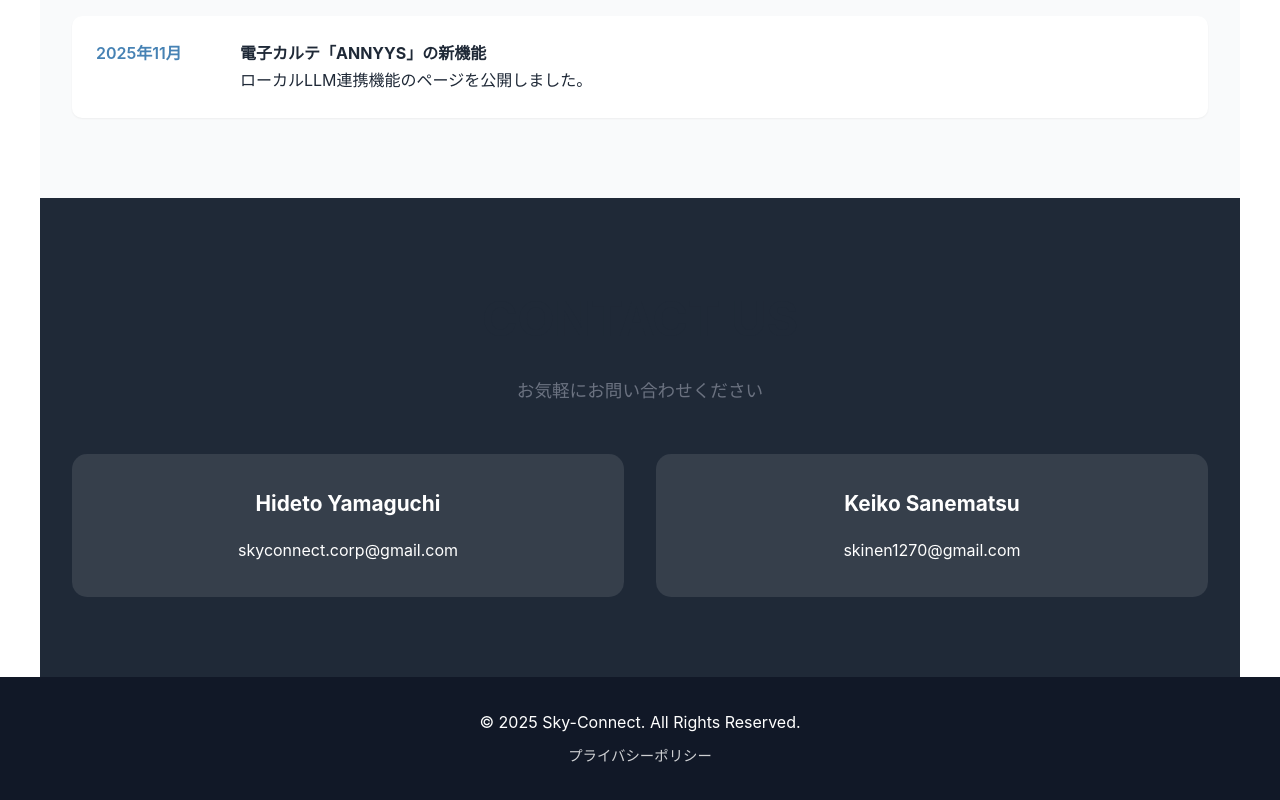
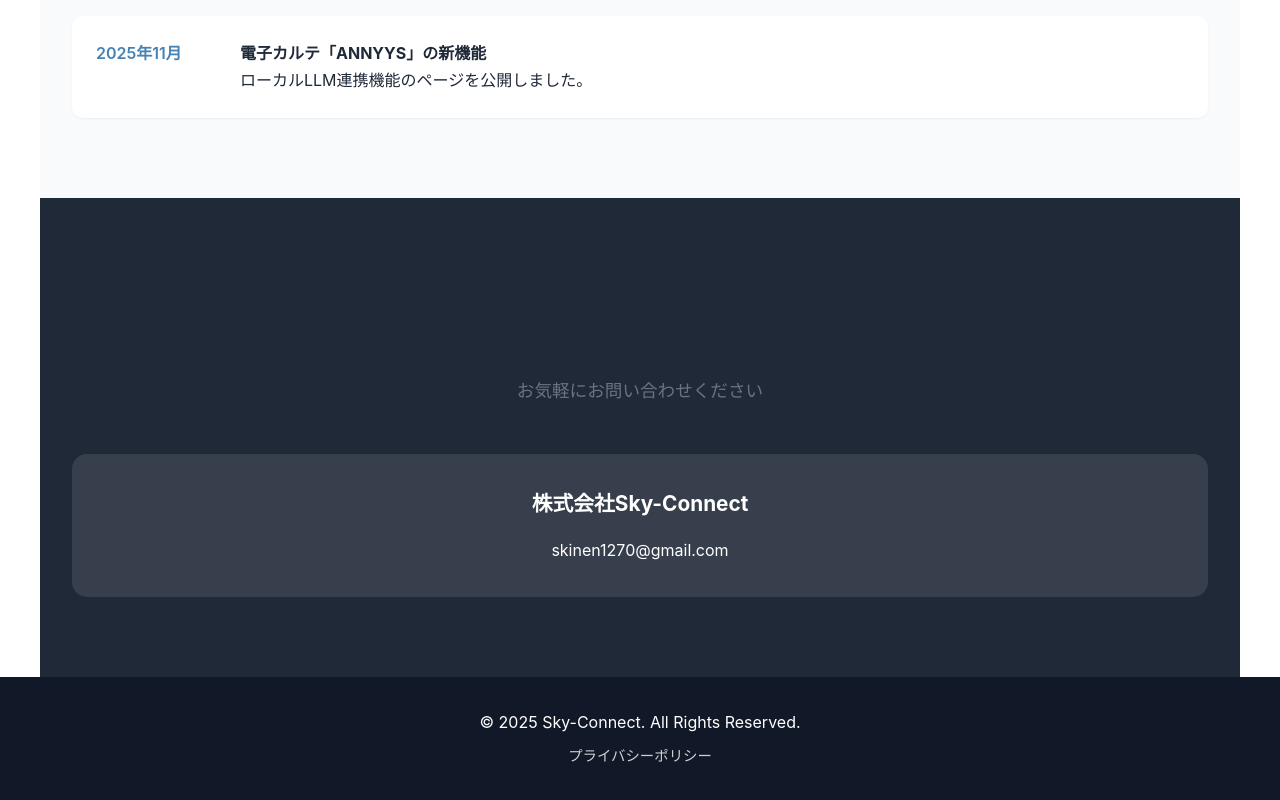
Before and after one commit to furukawa3152/Skyconnect_site_new, a plain HTML site: page sky-connect-renewal.html in a window 1280 px wide. Shown: the part 3221-4021 px from the top of the page. Drawn offline with Linux system fonts and the light colour scheme.

Commit message:
コンタクトアドレス変更

```diff
--- a/sky-connect-renewal.html
+++ b/sky-connect-renewal.html
@@ -692,13 +692,7 @@
         <p class="section-subtitle">お気軽にお問い合わせください</p>
         <div class="contact-grid">
             <div class="contact-card fade-in">
-                <h3>Hideto Yamaguchi</h3>
-                <p>
-                    <a href="mailto:skyconnect.corp@gmail.com">skyconnect.corp@gmail.com</a>
-                </p>
-            </div>
-            <div class="contact-card fade-in">
-                <h3>Keiko Sanematsu</h3>
+                <h3>株式会社Sky-Connect</h3>
                 <p>
                     <a href="mailto:skinen1270@gmail.com">skinen1270@gmail.com</a>
                 </p>
```
